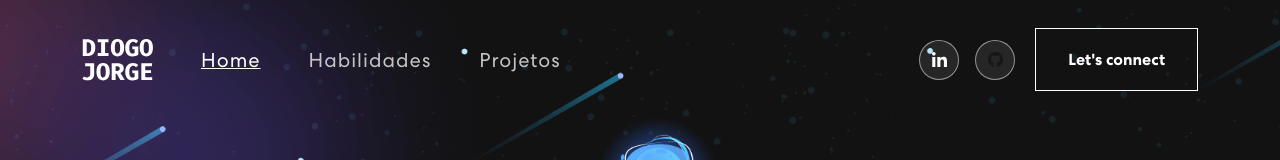
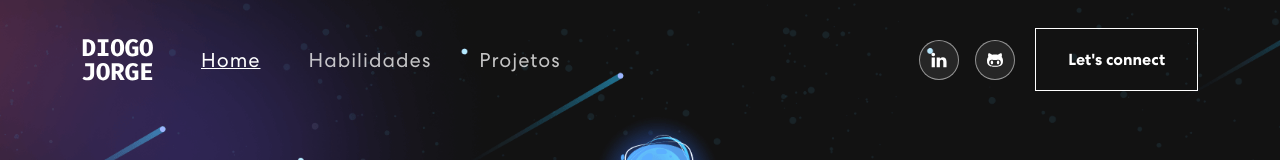
Before and after one commit to DiogoJorge1401/MyNewPortfolio, a React (Vite) app: page / in a window 1280 px wide. Shown: the top 160 px of the page. Built offline with nearby package versions, Linux system fonts and the light colour scheme.

Commit message:
refactor: create component for social icons

```diff
--- a/package.json
+++ b/package.json
@@ -16,6 +16,7 @@
     "react-bootstrap": "^2.6.0",
     "react-bootstrap-icons": "^1.10.2",
     "react-dom": "^18.2.0",
+    "react-icons": "^4.7.1",
     "react-multi-carousel": "^2.8.2"
   },
   "devDependencies": {
--- a/src/components/Footer/index.scss
+++ b/src/components/Footer/index.scss
@@ -24,50 +24,6 @@
       }
     }
 
-    .social-icons {
-      display: inline-flex;
-      gap: 1rem;
-
-      a {
-        width: 2.5rem;
-        height: 2.5rem;
-        display: inline-flex;
-        align-items: center;
-        justify-content: center;
-        position: relative;
-        background: rgba(217, 217, 217, 0.1);
-        border-radius: 50%;
-        border: 0.0625rem solid rgba(255, 255, 255, 0.5);
-
-        &::before {
-          content: "";
-          width: 2.5rem;
-          height: 2.5rem;
-          position: absolute;
-          background-color: #fff;
-          border-radius: 50%;
-          transform: scale(0);
-          transition: 0.3s ease-in-out;
-        }
-
-        img {
-          width: 40%;
-          transition: 0.3s ease-in-out;
-        }
-
-        &:hover {
-          &::before {
-            transform: scale(1);
-          }
-
-          img {
-            filter: brightness(0) saturate(100%) invert(0%) sepia(7%)
-              saturate(98%) hue-rotate(346deg) brightness(95%) contrast(86%);
-          }
-        }
-      }
-    }
-
     p {
       font-weight: 400;
       font-size: 0.875rem;
--- a/src/components/Footer/index.tsx
+++ b/src/components/Footer/index.tsx
@@ -1,7 +1,6 @@
 import { Col, Row } from "react-bootstrap";
 import logo from "../../assets/img/logo.svg";
-import footIcon1 from "../../assets/img/nav-icon1.svg";
-import footIcon2 from "../../assets/img/nav-icon2.png";
+import { SocialIcons } from '../SocialIcons';
 import "./index.scss";
 
 export const Footer = () => {
@@ -13,18 +12,7 @@ export const Footer = () => {
         </Col>
 
         <Col className="text-center text-sm-end">
-          <div className="social-icons">
-            <a
-              target="_blank"
-              href="https://www.linkedin.com/in/diogo-jorge-br/"
-            >
-              <img src={footIcon1} />
-            </a>
-
-            <a target="_blank" href="https://github.com/DiogoJorge1401">
-              <img src={footIcon2} />
-            </a>
-          </div>
+          <SocialIcons />
 
           <p>CopyRight 2022. All Right Reserved</p>
         </Col>
--- a/src/components/Navbar/index.tsx
+++ b/src/components/Navbar/index.tsx
@@ -4,6 +4,7 @@ import { Container, Nav, Navbar } from "react-bootstrap";
 import logo from "../../assets/img/logo.svg";
 import navIcon1 from "../../assets/img/nav-icon1.svg";
 import navIcon2 from "../../assets/img/nav-icon2.png";
+import { SocialIcons } from "../SocialIcons";
 
 export const NavBar = () => {
   const [activeLink, setActiveLink] = useState("home");
@@ -21,11 +22,12 @@ export const NavBar = () => {
 
   const isActiveLink = (link: string) => (activeLink === link ? " active" : "");
 
-  const onUpdateActiveLink =
-    (link: string) => (e: React.MouseEvent<HTMLElement, MouseEvent>) => {
+  function onUpdateActiveLink(link: string) {
+    return (e: React.MouseEvent<HTMLElement, MouseEvent>) => {
       e.stopPropagation();
       setActiveLink(link);
     };
+  }
 
   return (
     <Navbar expand="lg" className={scrolled ? "scrolled" : ""}>
@@ -66,14 +68,7 @@ export const NavBar = () => {
           </Nav>
 
           <span className="navbar-text">
-            <div className="social-icons">
-              <a target="_blank" href="https://www.linkedin.com/in/diogo-jorge-br/">
-                <img src={navIcon1} alt="" />
-              </a>
-              <a target="_blank" href="https://github.com/DiogoJorge1401">
-                <img src={navIcon2} alt="" />
-              </a>
-            </div>
+            <SocialIcons />
 
             <button className="vvd">
               <span>Let's connect</span>
--- a/src/components/Projects/index.tsx
+++ b/src/components/Projects/index.tsx
@@ -16,7 +16,7 @@ export const Projects = () => {
       <Container id="projects">
         <Row
           data-aos="fade-up"
-          data-aos-duration="2000"
+          data-aos-duration="1500"
           data-aos-easing="ease-in-out"
         >
           <Col>
--- /dev/null
+++ b/src/components/SocialIcons/index.scss
@@ -0,0 +1,44 @@
+.social-icons {
+  display: inline-flex;
+  gap: 1rem;
+
+  a {
+    width: 2.5rem;
+    height: 2.5rem;
+    display: inline-flex;
+    align-items: center;
+    justify-content: center;
+    position: relative;
+    background: rgba(217, 217, 217, 0.1);
+    border-radius: 50%;
+    border: 0.0625rem solid rgba(255, 255, 255, 0.5);
+
+    &::before {
+      content: "";
+      width: 2.5rem;
+      height: 2.5rem;
+      position: absolute;
+      background-color: #fff;
+      border-radius: 50%;
+      transform: scale(0);
+      transition: 0.3s ease-in-out;
+    }
+
+    svg {
+      color: #fff;
+      transition: 0.3s ease-in-out;
+      font-size: 1rem;
+    }
+
+    &:hover {
+      &::before {
+        transform: scale(1);
+      }
+
+      svg {
+        filter: brightness(0) saturate(100%) invert(0%) sepia(7%) saturate(98%)
+          hue-rotate(346deg) brightness(95%) contrast(86%);
+      }
+    }
+  }
+}
--- /dev/null
+++ b/src/components/SocialIcons/index.tsx
@@ -0,0 +1,16 @@
+import { TfiGithub, TfiLinkedin } from "react-icons/tfi";
+import "./index.scss";
+
+export const SocialIcons = () => {
+  return (
+    <div className="social-icons">
+      <a target="_blank" href="https://www.linkedin.com/in/diogo-jorge-br/">
+        <TfiLinkedin />
+      </a>
+
+      <a target="_blank" href="https://github.com/DiogoJorge1401">
+        <TfiGithub />
+      </a>
+    </div>
+  );
+};
```
Also changed, not shown: src/App.scss (line endings or trailing spaces), 1 other file (tests, documents, lock files or other folders).
